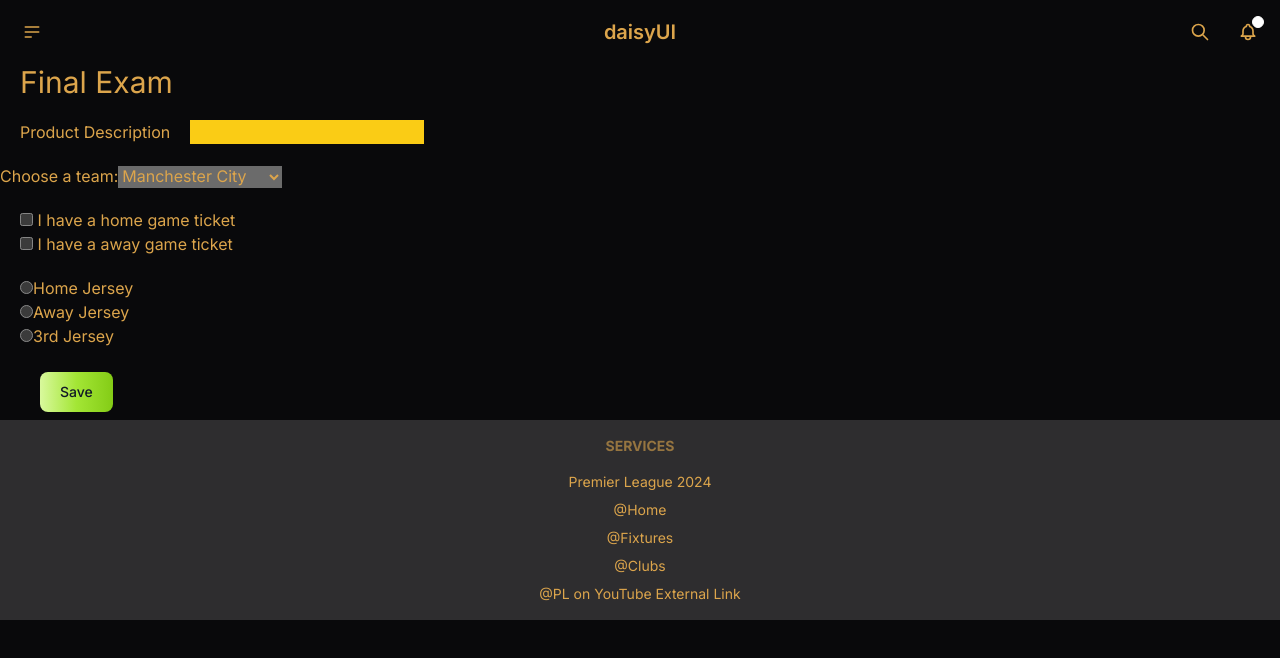
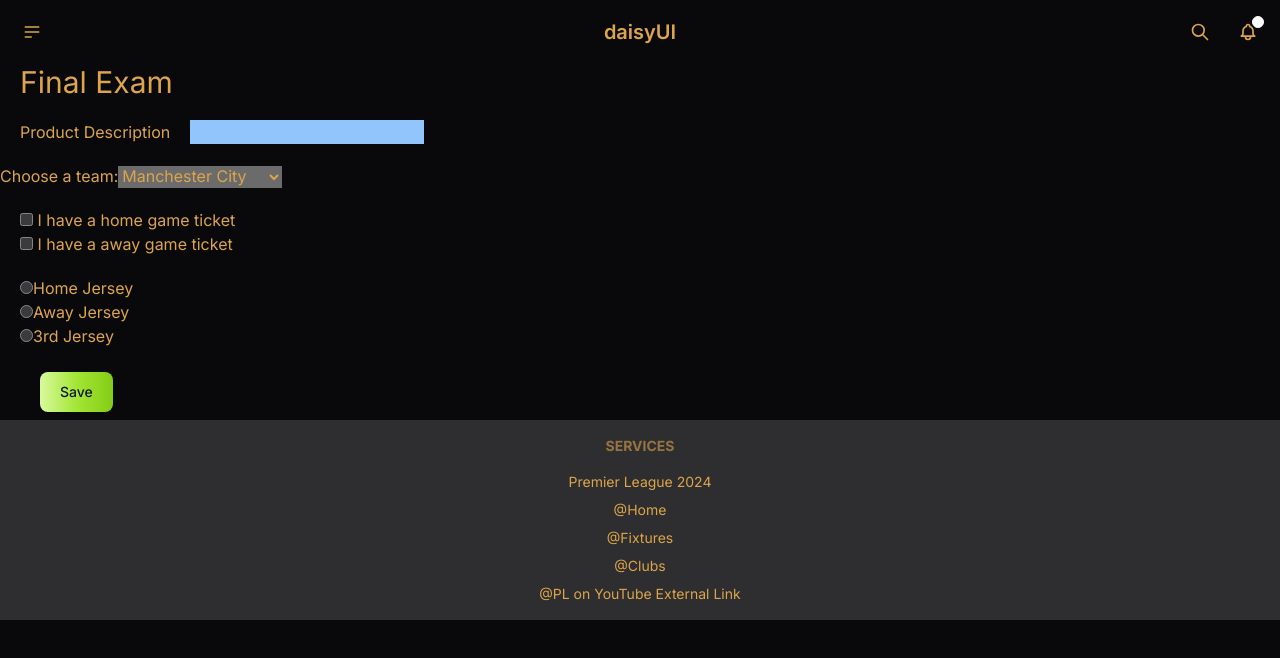
Before and after one commit to tenjamphel/Exam2, a Next.js app: page /final in a window 1280 px wide. Shown: the top 658 px of the page. Built offline with nearby package versions, Linux system fonts and the light colour scheme.

Commit message:
ready to submit

```diff
--- a/app/final/page.tsx
+++ b/app/final/page.tsx
@@ -4,7 +4,7 @@
       <h1 className="text-3xl ml-5">Final Exam</h1>
       <form>
         <label htmlFor="product" className="ml-5">Product Description</label>
-        <input type="text" name="product" id="product" className="m-5 text-black bg-yellow-400"/>
+        <input type="text" name="product" id="product" className="m-5 text-black bg-blue-300"/>
         <br />
         <label htmlFor="teams">Choose a team:</label>
 
```
